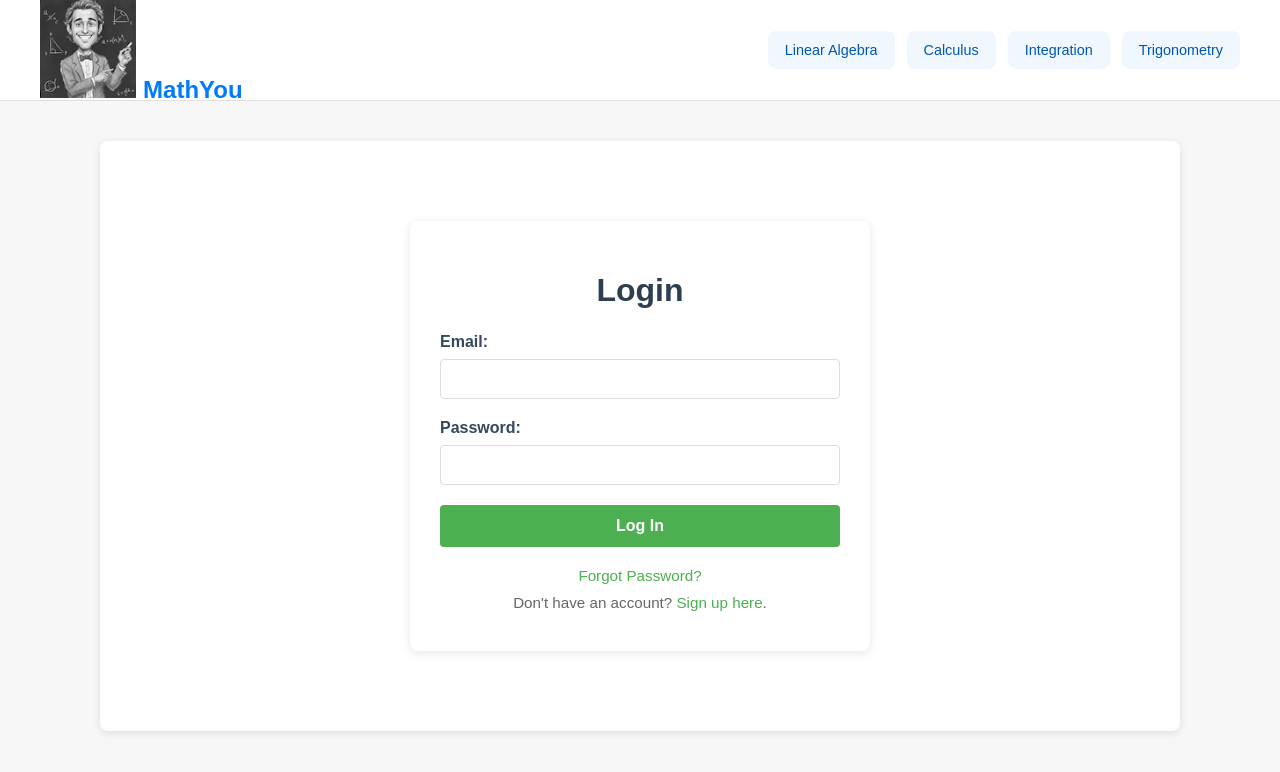
After one commit to juddfranklin1/mathyou-mcconaughyay, a Flask app: page /login in a window 1280 px wide. The commit adds this page. Shown: the top 772 px of the page. Run offline with Flask 3, Linux system fonts and the light colour scheme.

Commit message:
Creates models, migrations, logic, and interfaces for user auth

```diff
--- a/app/routes.py
+++ b/app/routes.py
@@ -1,8 +1,9 @@
 """Routes for the math learning application."""
 
-from flask import render_template, jsonify, request, abort
+from flask import render_template, jsonify, request, abort, redirect, url_for, flash
+from flask_login import login_user, logout_user, login_required, current_user
 import logging
-from .models import Subject, Concept, Question
+from .models import Subject, Concept, Question, User, UserResponse, db
 
 def init_routes(app):
     # Custom 404 error handler
@@ -82,3 +83,130 @@ def init_routes(app):
         response_data.update(question.data)
 
         return jsonify(response_data)
+
+    @app.route('/register', methods=['GET', 'POST'])
+    def register():
+        if current_user.is_authenticated:
+            return redirect(url_for('index'))
+        if request.method == 'POST':
+            email = request.form.get('email')
+            password = request.form.get('password')
+            if User.query.filter_by(email=email).first():
+                flash('Email already registered')
+                return redirect(url_for('register'))
+            user = User(email=email)
+            user.set_password(password)
+            db.session.add(user)
+            db.session.commit()
+            login_user(user)
+            return redirect(url_for('index'))
+        return render_template('register.html')
+
+    @app.route('/login', methods=['GET', 'POST'])
+    def login():
+        if current_user.is_authenticated:
+            return redirect(url_for('index'))
+        if request.method == 'POST':
+            email = request.form.get('email')
+            password = request.form.get('password')
+            user = User.query.filter_by(email=email).first()
+            if user is None or not user.check_password(password):
+                flash('Invalid email or password')
+                return redirect(url_for('login'))
+            login_user(user)
+            return redirect(url_for('index'))
+        return render_template('login.html')
+
+    @app.route('/logout')
+    def logout():
+        logout_user()
+        return redirect(url_for('index'))
+
+    @app.route('/change_password', methods=['POST'])
+    @login_required
+    def change_password():
+        current_password = request.form.get('current_password')
+        new_password = request.form.get('new_password')
+
+        if not current_user.check_password(current_password):
+            flash('Invalid current password')
+            return redirect(url_for('profile'))
+
+        current_user.set_password(new_password)
+        db.session.commit()
+        flash('Your password has been updated.')
+        return redirect(url_for('profile'))
+
+    @app.route('/reset_password_request', methods=['GET', 'POST'])
+    def reset_password_request():
+        if current_user.is_authenticated:
+            return redirect(url_for('index'))
+        if request.method == 'POST':
+            email = request.form.get('email')
+            user = User.query.filter_by(email=email).first()
+            if user:
+                token = user.get_reset_token()
+                # In a real application, you would send an email here.
+                # For demonstration, we log the link to the console.
+                reset_url = url_for('reset_password', token=token, _external=True)
+                app.logger.info(f"Password reset link for {email}: {reset_url}")
+
+            flash('Check your email for the instructions to reset your password')
+            return redirect(url_for('login'))
+        return render_template('reset_password_request.html')
+
+    @app.route('/reset_password/<token>', methods=['GET', 'POST'])
+    def reset_password(token):
+        if current_user.is_authenticated:
+            return redirect(url_for('index'))
+        user = User.verify_reset_token(token)
+        if not user:
+            flash('Invalid or expired token')
+            return redirect(url_for('index'))
+        if request.method == 'POST':
+            password = request.form.get('password')
+            user.set_password(password)
+            db.session.commit()
+            flash('Your password has been reset.')
+            return redirect(url_for('login'))
+        return render_template('reset_password.html')
+
+    @app.route('/profile')
+    @login_required
+    def profile():
+        responses = UserResponse.query.filter_by(user_id=current_user.id).order_by(UserResponse.timestamp.desc()).all()
+        return render_template('profile.html', responses=responses)
+
+    @app.route('/api/question/submit_answer', methods=['POST'])
+    @login_required
+    def submit_answer():
+        data = request.get_json()
+        if not data:
+            return jsonify({'error': 'No data provided'}), 400
+
+        legacy_id = data.get('question_id')
+        user_answer = data.get('answer')
+
+        if not legacy_id or user_answer is None:
+            return jsonify({'error': 'Missing question_id or answer'}), 400
+
+        question = Question.query.filter_by(legacy_id=legacy_id).first_or_404()
+
+        # Check correctness (converting to string handles both integer indices and string answers)
+        correct_answer = question.data.get('answer')
+        is_correct = str(user_answer).strip() == str(correct_answer).strip()
+
+        # Record the response
+        response = UserResponse(
+            user_id=current_user.id,
+            question_id=question.id,
+            response_data={'answer': user_answer},
+            is_correct=is_correct
+        )
+        db.session.add(response)
+        db.session.commit()
+
+        return jsonify({
+            'correct': is_correct,
+            'explanation': question.explanation
+        })
--- a/static/css/navigation.css
+++ b/static/css/navigation.css
@@ -72,6 +72,9 @@
     font-weight: 700;
     color: var(--nav-primary-color);
     text-decoration: none;
+    justify-content: center;
+    align-items: center;
+    column-gap: 10px;
 }
 
 .top-nav {
--- a/static/practice-problem.js
+++ b/static/practice-problem.js
@@ -197,35 +197,70 @@ class PracticeProblem extends HTMLElement {
         });
     }
 
-    checkAnswer() {
+    async checkAnswer() {
         const feedback = this.shadowRoot.getElementById('feedback');
         const explanation = this.shadowRoot.getElementById('explanation');
-        let isCorrect = false;
+        const submitBtn = this.shadowRoot.getElementById('submit-btn');
 
+        // Disable button and show loading state
+        submitBtn.disabled = true;
+        const originalBtnText = submitBtn.textContent;
+        submitBtn.textContent = 'Checking...';
+
+        let userAnswer;
+
+        // Extract the answer based on the problem type
         switch(this.problemData.type) {
             case 'multiple_choice':
                 const selectedOption = this.shadowRoot.querySelector('input[name="answer"]:checked');
                 if (selectedOption) {
-                    isCorrect = parseInt(selectedOption.value) === this.problemData.answer;
+                    userAnswer = parseInt(selectedOption.value);
                 }
                 break;
 
             case 'vector':
-                const components = Array.from(this.shadowRoot.querySelectorAll('.vector-component'))
+                userAnswer = Array.from(this.shadowRoot.querySelectorAll('.vector-component'))
                     .map(input => input.value.trim());
-                const expectedComponents = JSON.parse(this.problemData.answer);
-                isCorrect = components.every((comp, index) =>
-                    comp === expectedComponents[index].toString());
                 break;
 
             case 'numerical':
             default:
-                const userAnswer = this.shadowRoot.getElementById('answer-input').value.trim();
-                isCorrect = userAnswer === this.problemData.answer.toString();
+                userAnswer = this.shadowRoot.getElementById('answer-input').value.trim();
                 break;
         }
 
-        if (isCorrect) {
+        // Basic client-side validation to ensure an answer was provided
+        if (userAnswer === undefined || userAnswer === '' || (Array.isArray(userAnswer) && userAnswer.some(c => c === ''))) {
+            feedback.textContent = "Please provide an answer before submitting.";
+            feedback.className = 'feedback error';
+            submitBtn.disabled = false;
+            submitBtn.textContent = originalBtnText;
+            return;
+        }
+
+        try {
+            const response = await fetch('/api/question/submit_answer', {
+                method: 'POST',
+                headers: { 'Content-Type': 'application/json' },
+                body: JSON.stringify({
+                    question_id: this.problemData.id,
+                    answer: userAnswer
+                })
+            });
+
+            if (response.status === 401) {
+                feedback.innerHTML = 'You must be <a href="/login" target="_top">logged in</a> to submit answers.';
+                feedback.className = 'feedback error';
+                return;
+            }
+
+            if (!response.ok) {
+                throw new Error('Submission failed');
+            }
+
+            const result = await response.json();
+
+            if (result.correct) {
                 feedback.textContent = "Excellent work! That's correct! You're getting really good at this! 🎉";
                 feedback.className = 'feedback success';
             } else {
@@ -233,9 +268,10 @@ class PracticeProblem extends HTMLElement {
                 feedback.className = 'feedback error';
             }
 
-        // Show explanation regardless of correctness
+            // Show explanation from server response
             explanation.style.display = 'block';
-        explanation.innerHTML = `<strong>Explanation:</strong><br>${this.problemData.explanation}`;
+            explanation.innerHTML = `<strong>Explanation:</strong><br>${result.explanation}`;
+
             if (window.renderMathInElement) {
                 window.renderMathInElement(explanation, {
                     delimiters: [
@@ -244,6 +280,15 @@ class PracticeProblem extends HTMLElement {
                     ],
                     throwOnError: false
                 });
+            }
+
+        } catch (error) {
+            console.error('Error submitting answer:', error);
+            feedback.textContent = "An error occurred while submitting your answer. Please try again.";
+            feedback.className = 'feedback error';
+        } finally {
+            submitBtn.disabled = false;
+            submitBtn.textContent = originalBtnText;
         }
     }
 
--- a/templates/base.html
+++ b/templates/base.html
@@ -11,6 +11,91 @@
     <script src="https://cdn.jsdelivr.net/npm/katex@0.16.8/dist/katex.min.js"></script>
     <script src="https://cdn.jsdelivr.net/npm/katex@0.16.8/dist/contrib/auto-render.min.js"></script>
     <script src="{{ url_for('static', filename='practice-problem.js') }}"></script>
+    <style>
+        /* Auth Pages Styling */
+        .auth-container {
+            max-width: 400px;
+            margin: 40px auto;
+            padding: 30px;
+            background: #fff;
+            border-radius: 8px;
+            box-shadow: 0 2px 10px rgba(0,0,0,0.1);
+        }
+        .auth-container h1 {
+            text-align: center;
+            margin-bottom: 24px;
+            color: #2c3e50;
+            font-size: 2em;
+        }
+        .form-group {
+            margin-bottom: 20px;
+        }
+        .form-group label {
+            display: block;
+            margin-bottom: 8px;
+            font-weight: 600;
+            color: #34495e;
+        }
+        .form-group input {
+            width: 100%;
+            padding: 10px;
+            border: 1px solid #ddd;
+            border-radius: 4px;
+            box-sizing: border-box;
+            font-size: 16px;
+        }
+        .form-group input:focus {
+            border-color: #4CAF50;
+            outline: none;
+            box-shadow: 0 0 0 2px rgba(76, 175, 80, 0.2);
+        }
+        .btn-primary {
+            width: 100%;
+            padding: 12px;
+            background-color: #4CAF50;
+            color: white;
+            border: none;
+            border-radius: 4px;
+            cursor: pointer;
+            font-size: 16px;
+            font-weight: bold;
+            transition: background-color 0.3s;
+        }
+        .btn-primary:hover {
+            background-color: #45a049;
+        }
+        .auth-links {
+            text-align: center;
+            margin-top: 20px;
+            font-size: 0.95em;
+        }
+        .auth-links p {
+            margin: 10px 0;
+            color: #666;
+        }
+        .auth-links a {
+            color: #4CAF50;
+            text-decoration: none;
+            font-weight: 500;
+        }
+        .auth-links a:hover {
+            text-decoration: underline;
+        }
+        .auth-container .flashes {
+            list-style: none;
+            padding: 0;
+            margin-bottom: 20px;
+        }
+        .auth-container .flashes li {
+            background: #f8d7da;
+            color: #721c24;
+            padding: 10px;
+            border-radius: 4px;
+            margin-bottom: 10px;
+            border: 1px solid #f5c6cb;
+            text-align: center;
+        }
+    </style>
 </head>
 <body>
     <header class="main-header">
@@ -26,6 +111,14 @@
                 <a href="{{ url_for('discipline_page', subject_slug='calculus') }}" class="nav-link {% if active_page == 'calculus' %}active{% endif %}">Calculus</a>
                 <a href="{{ url_for('discipline_page', subject_slug='integration') }}" class="nav-link {% if active_page == 'integration' %}active{% endif %}">Integration</a>
                 <a href="{{ url_for('discipline_page', subject_slug='trigonometry') }}" class="nav-link {% if active_page == 'trigonometry' %}active{% endif %}">Trigonometry</a>
+                {% if current_user.is_authenticated %}
+                    <a href="{{ url_for('profile') }}" class="nav-link">Profile</a>
+                    <a href="{{ url_for('logout') }}" class="nav-link">Logout</a>
+                {% else %}
+                    {% if not hide_login_link %}
+                        <a href="{{ url_for('login') }}" class="nav-link">Login</a>
+                    {% endif %}
+                {% endif %}
             </nav>
         </div>
     </header>
--- /dev/null
+++ b/templates/login.html
@@ -0,0 +1,36 @@
+{% extends "base.html" %}
+{% set hide_login_link = True %}
+
+{% block title %}Login - MathYou McConaughyay{% endblock %}
+
+{% block content %}
+<div class="auth-container">
+    <h1>Login</h1>
+
+    {% with messages = get_flashed_messages() %}
+      {% if messages %}
+        <ul class="flashes">
+        {% for message in messages %}
+          <li>{{ message }}</li>
+        {% endfor %}
+        </ul>
+      {% endif %}
+    {% endwith %}
+
+    <form action="{{ url_for('login') }}" method="post">
+        <div class="form-group">
+            <label for="email">Email:</label>
+            <input type="email" id="email" name="email" required>
+        </div>
+        <div class="form-group">
+            <label for="password">Password:</label>
+            <input type="password" id="password" name="password" required>
+        </div>
+        <button type="submit" class="btn-primary">Log In</button>
+    </form>
+    <div class="auth-links">
+        <p><a href="{{ url_for('reset_password_request') }}">Forgot Password?</a></p>
+        <p>Don't have an account? <a href="{{ url_for('register') }}">Sign up here</a>.</p>
+    </div>
+</div>
+{% endblock %}
```
Also changed, not shown: app/__init__.py (+13 -0 lines), app/models.py (+29 -2 lines), migrations/versions/b4dc597cec9d_add_user_authentication_and_response_.py (added, +62 -0 lines), templates/profile.html (added, +93 -0 lines), templates/register.html (added, +35 -0 lines), templates/reset_password.html (added, +28 -0 lines), templates/reset_password_request.html (added, +28 -0 lines), instance/dev.db (added), mathyou_mcconaughyay.py (renamed from wsgi.py). Lines whose indentation alone changed are shown as unchanged.
